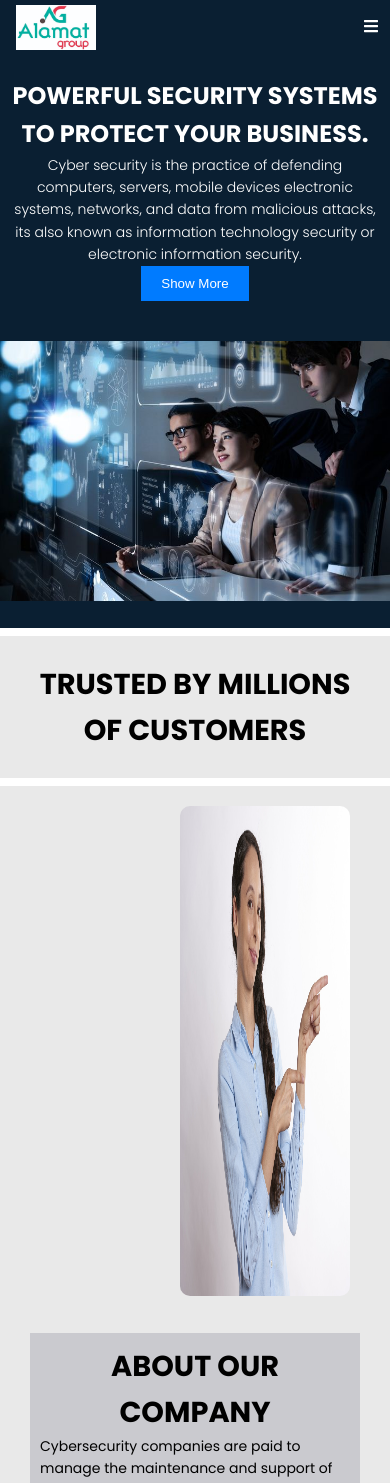
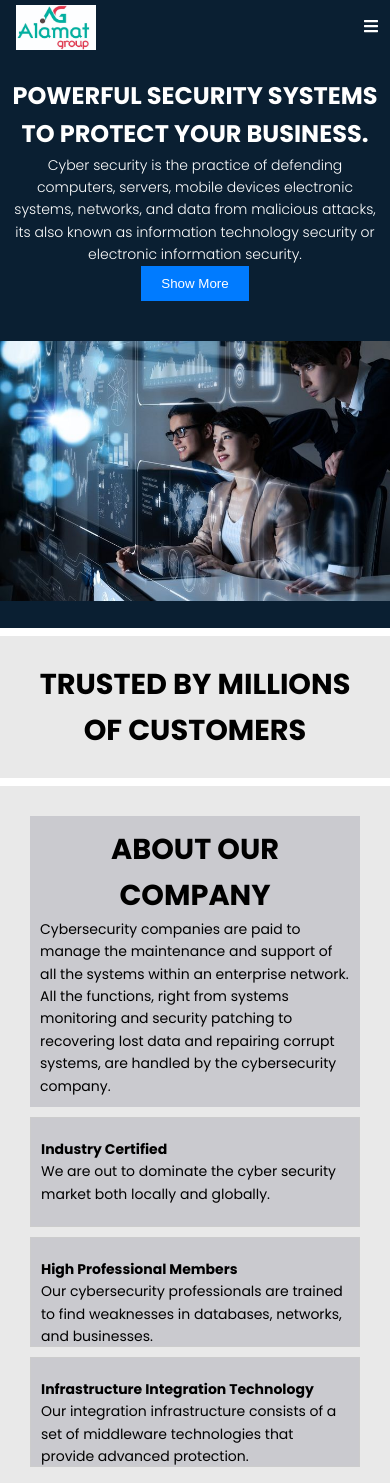
Before and after one commit to marvinok26/cybersec-website, a React (Create React App) app in the folder client/: page / in a window 390 px wide. Shown: the top 1483 px of the page. Built offline with nearby package versions, Linux system fonts and the light colour scheme.

Commit message:
Completed

```diff
--- a/client/src/index.css
+++ b/client/src/index.css
@@ -290,15 +290,8 @@ body {
   }
 
   .con3-img {
-    position: relative;
-    flex-direction: column;
-    align-items: center;
-    justify-content: center;
-    margin: 0 auto;
-}
-.con3-img img{
-    width: 100%;
-}
+    display: none;
+  }
 
 /* .container3 img{
     align-items: flex-start;
```
